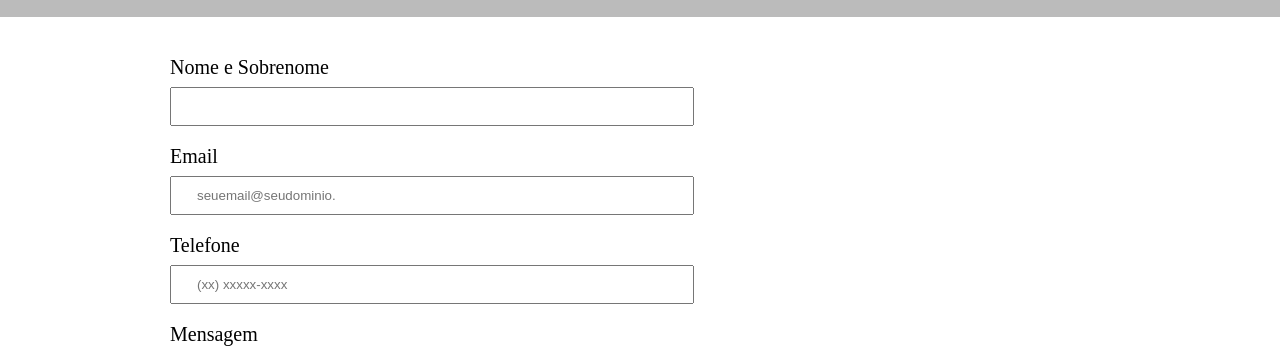
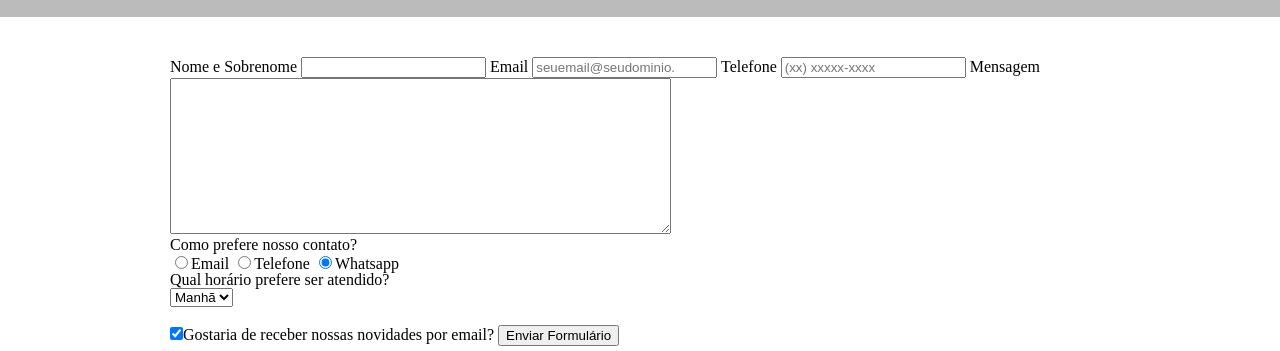
Before and after one commit to bernardobb93/Site-Barbearia-Alura, a plain HTML site: page contato.html in a window 1280 px wide. Shown: the part 276-627 px from the top of the page. Drawn offline with Linux system fonts and the light colour scheme.

Commit message:
Update style.css

```diff
--- a/style.css
+++ b/style.css
@@ -61,7 +61,6 @@ form{
     margin: 40px 0;
 }
 
-form label,form p{
     display: block;
     font-size: 20px;
     margin: 0 0 10px;
```
